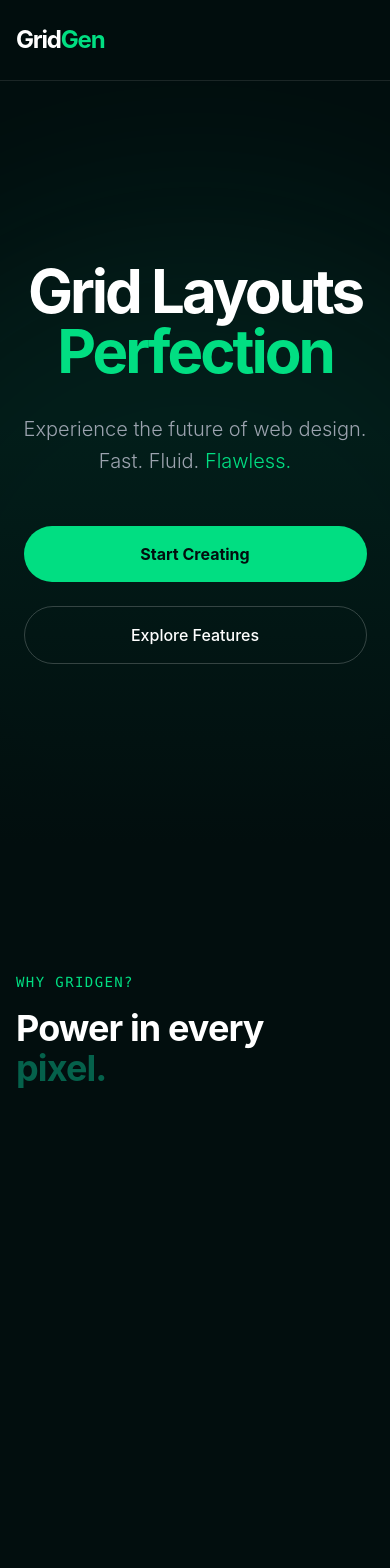
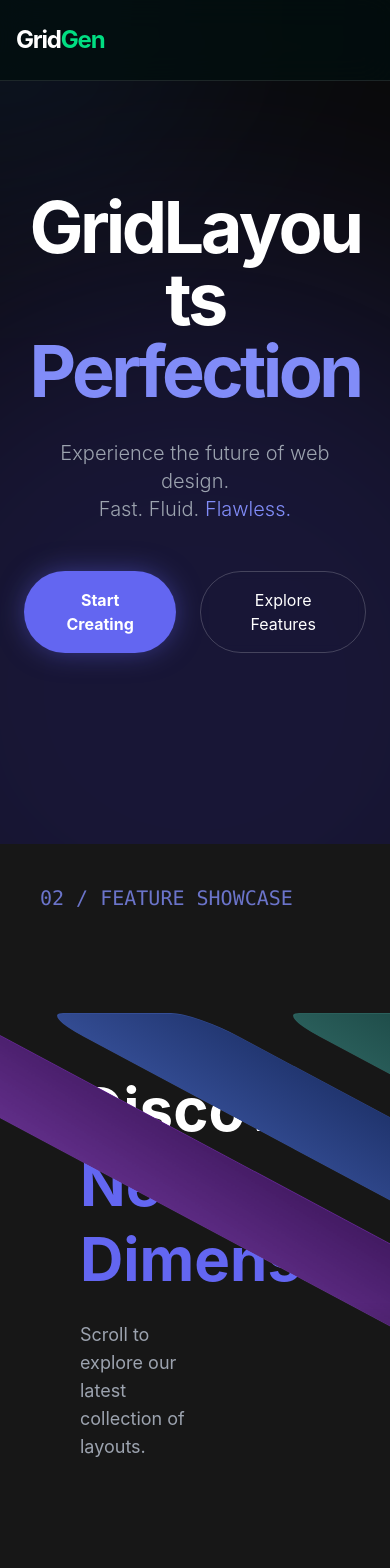
Before and after one commit to anupamraj176/GridLayoutGenrator, a React (Vite) app in the folder client/: page / in a window 390 px wide. Shown: the top 1568 px of the page. Built offline with nearby package versions, Linux system fonts and the light colour scheme; the HTML template or start-up script is replaced by a standard one.

Commit message:
Added a gsap to home page for better user expericence

```diff
--- a/client/src/components/home/Features.jsx
+++ b/client/src/components/home/Features.jsx
@@ -32,12 +32,12 @@ const Features = () => {
       gsap.from(card, {
         scrollTrigger: {
           trigger: card,
-          start: "top 80%",
-          toggleActions: "play none none reverse"
+          start: "top 85%",
+          toggleActions: "restart none none reverse"
         },
         y: 100,
         opacity: 0,
-        duration: 1,
+        duration: 0.8,
         ease: "power4.out"
       });
     });
--- a/client/src/components/home/Hero.jsx
+++ b/client/src/components/home/Hero.jsx
@@ -6,88 +6,231 @@ import { ScrollTrigger } from 'gsap/ScrollTrigger';
 
 gsap.registerPlugin(TextPlugin, ScrollTrigger);
 
+const CARDS = [
+  { id: 1, title: "Cyber Grid", subtitle: "Neon Architecture", color: "bg-purple-900" },
+  { id: 2, title: "Fluid Mesh", subtitle: "Organic Flow", color: "bg-blue-900" },
+  { id: 3, title: "Glass Morph", subtitle: "Transparent Layers", color: "bg-teal-900" },
+  { id: 4, title: "Neo Brutalism", subtitle: "Bold Structures", color: "bg-rose-900" },
+];
+
 const Hero = () => {
   const containerRef = useRef(null);
+  const heroRef = useRef(null);
+
   const titleRef = useRef(null);
   const subtitleRef = useRef(null);
   const btnRef = useRef(null);
   const circleRef = useRef(null);
+  const glowRef = useRef(null);
+
+  const scrollSectionRef = useRef(null);
+  const scrollTrackRef = useRef(null);
+  const cardsRef = useRef([]);
 
   useGSAP(() => {
+    const titleChars = titleRef.current.querySelectorAll('span.char');
+
     const tl = gsap.timeline();
 
-    // Initial Load Animation
-    tl.from(titleRef.current, {
-      y: 100,
+    tl.from(titleChars, {
+      y: 120,
       opacity: 0,
-      duration: 1.5,
+      rotateX: 80,
+      stagger: 0.04,
+      duration: 1.6,
       ease: 'power4.out'
     })
     .to(titleRef.current.querySelector('.highlight'), {
-      text: {
-        value: "Perfection",
-        delimiter: ""
-      },
+      text: "Perfection",
       duration: 1,
-      ease: "none",
-    }, "-=0.5")
+      ease: "none"
+    }, "-=1")
     .from(subtitleRef.current, {
+      y: 40,
+      opacity: 0,
+      duration: 1.2,
+      ease: 'power3.out'
+    }, "-=0.8")
+    .from(btnRef.current.children, {
       y: 30,
       opacity: 0,
-      duration: 1,
-      ease: 'power3.out'
-    }, "-=0.5")
-    .from(btnRef.current, {
-      y: 20,
-      opacity: 0,
+      stagger: 0.15,
       duration: 0.8,
       ease: 'power3.out'
-    }, "-=0.5");
+    }, "-=1");
 
-    // Scroll Parallax for Background Circle
     gsap.to(circleRef.current, {
+      y: 80,
+      scale: 1.1,
+      duration: 6,
+      repeat: -1,
+      yoyo: true,
+      ease: "sine.inOut"
+    });
+
+    const totalWidth = scrollTrackRef.current.scrollWidth - window.innerWidth;
+
+    const scrollTween = gsap.to(scrollTrackRef.current, {
+      x: -totalWidth,
+      ease: "none",
       scrollTrigger: {
-        trigger: containerRef.current,
+        trigger: scrollSectionRef.current,
+        pin: true,
+        scrub: 1,
         start: "top top",
-        end: "bottom top",
-        scrub: 1
-      },
-      y: 200,
-      scale: 1.2,
-      opacity: 0.5
+        end: `+=${totalWidth}`,
+        onUpdate: (self) => {
+          const skew = self.getVelocity() / 300;
+          gsap.to(cardsRef.current, {
+            skewX: skew,
+            overwrite: 'auto',
+            duration: 0.1
+          });
+        }
+      }
     });
+
+    cardsRef.current.forEach((card) => {
+      const img = card.querySelector('.card-image');
+      gsap.to(img, {
+        scale: 1.2,
+        x: -50,
+        ease: "none",
+        scrollTrigger: {
+          trigger: card,
+          containerAnimation: scrollTween,
+          start: "left right",
+          end: "right left",
+          scrub: true,
+        }
+      });
+    });
+
+    const moveGlow = (e) => {
+      gsap.to(glowRef.current, {
+        x: e.clientX,
+        y: e.clientY,
+        duration: 1,
+        ease: "power3.out"
+      });
+    };
+
+    window.addEventListener("mousemove", moveGlow);
+    return () => window.removeEventListener("mousemove", moveGlow);
 
   }, { scope: containerRef });
 
+  const magnetic = (e) => {
+    const rect = e.currentTarget.getBoundingClientRect();
+    const x = e.clientX - rect.left - rect.width / 2;
+    const y = e.clientY - rect.top - rect.height / 2;
+    gsap.to(e.currentTarget, {
+      x: x * 0.4,
+      y: y * 0.4,
+      duration: 0.3,
+      ease: "power3.out"
+    });
+  };
+
+  const resetMagnetic = (e) => {
+    gsap.to(e.currentTarget, {
+      x: 0,
+      y: 0,
+      duration: 0.4,
+      ease: "power3.out"
+    });
+  };
+
   return (
-    <div ref={containerRef} className="relative min-h-screen flex items-center justify-center overflow-hidden bg-brand-dark pt-20">
+    <div ref={containerRef} className="bg-neutral-950 overflow-x-hidden text-white">
 
-      {/* Background Elements */}
-      <div className="absolute inset-0 overflow-hidden pointer-events-none">
-        <div ref={circleRef} className="absolute top-1/4 left-1/2 -translate-x-1/2 w-[800px] h-[800px] bg-brand-primary/20 rounded-full blur-[100px]"></div>
-        <div className="absolute bottom-0 left-0 w-full h-1/2 bg-gradient-to-t from-brand-dark to-transparent z-10"></div>
-      </div>
+      <div
+        ref={glowRef}
+        className="fixed top-0 left-0 w-[400px] h-[400px] -translate-x-1/2 -translate-y-1/2 bg-blue-600/10 rounded-full blur-[100px] pointer-events-none z-0 mix-blend-screen"
+      />
 
-      <div className="relative z-20 max-w-7xl mx-auto px-4 sm:px-6 lg:px-8 text-center">
-        <h1 ref={titleRef} className="text-6xl md:text-8xl font-bold tracking-tighter text-white mb-8">
-          Grid Layouts <br />
-          <span className="text-brand-accent highlight">...</span>
-        </h1>
+      <section ref={heroRef} className="relative h-screen flex items-center justify-center overflow-hidden">
+        <div
+          ref={circleRef}
+          className="absolute top-1/4 left-1/2 -translate-x-1/2 w-[800px] h-[800px] bg-indigo-600/20 rounded-full blur-[120px]"
+        />
 
-        <p ref={subtitleRef} className="mt-6 max-w-2xl mx-auto text-xl md:text-2xl text-gray-400 font-light leading-relaxed">
-          Experience the future of web design. <br/>
-          Fast. Fluid. <span className="text-brand-accent">Flawless.</span>
-        </p>
+        <div className="relative z-10 text-center max-w-7xl mx-auto px-6">
+          <h1 ref={titleRef} className="text-7xl md:text-9xl font-bold tracking-tighter mb-8 perspective-1000">
+            {"Grid Layouts".split("").map((c, i) => (
+              <span key={i} className="char inline-block origin-bottom">{c}</span>
+            ))}
+            <br />
+            <span className="text-indigo-400 highlight">...</span>
+          </h1>
 
-        <div ref={btnRef} className="mt-12 flex flex-col sm:flex-row justify-center gap-6">
-          <a href="#generator" className="group relative px-8 py-4 bg-brand-accent text-brand-dark font-bold rounded-full overflow-hidden transition-transform hover:scale-105">
-            <span className="relative z-10">Start Creating</span>
-            <div className="absolute inset-0 bg-white opacity-0 group-hover:opacity-20 transition-opacity duration-300"></div>
-          </a>
-          <a href="#features" className="px-8 py-4 border border-white/20 text-white font-medium rounded-full hover:bg-white/5 transition-colors">
-            Explore Features
-          </a>
+          <p ref={subtitleRef} className="mt-6 max-w-2xl mx-auto text-xl md:text-2xl text-gray-400 font-light">
+            Experience the future of web design.<br />
+            Fast. Fluid. <span className="text-indigo-400">Flawless.</span>
+          </p>
+
+          <div ref={btnRef} className="mt-12 flex justify-center gap-6">
+            <button
+              onMouseMove={magnetic}
+              onMouseLeave={resetMagnetic}
+              className="px-10 py-4 bg-indigo-500 text-white font-bold rounded-full shadow-[0_0_30px_-5px_rgba(99,102,241,0.6)]"
+            >
+              Start Creating
+            </button>
+
+            <button
+              onMouseMove={magnetic}
+              onMouseLeave={resetMagnetic}
+              className="px-10 py-4 border border-white/20 hover:bg-white/5 rounded-full backdrop-blur-sm transition-colors"
+            >
+              Explore Features
+            </button>
+          </div>
         </div>
+      </section>
+
+      <section ref={scrollSectionRef} className="relative h-screen overflow-hidden bg-neutral-900">
+        <div className="absolute top-10 left-10 z-10">
+          <h2 className="text-xl font-mono text-indigo-400/80">02 / FEATURE SHOWCASE</h2>
+        </div>
+
+        <div ref={scrollTrackRef} className="flex h-full items-center pl-20 pr-20 gap-20 w-max">
+          <div className="w-[30vw] shrink-0">
+            <h3 className="text-6xl font-bold leading-tight">
+              Discover<br />
+              <span className="text-indigo-500">New Dimensions</span>
+            </h3>
+            <p className="mt-6 text-gray-400 text-lg">
+              Scroll to explore our latest collection of layouts.
+            </p>
+          </div>
+
+          {CARDS.map((card, i) => (
+            <div
+              key={card.id}
+              ref={el => cardsRef.current[i] = el}
+              className={`relative w-[40vw] h-[60vh] ${card.color} shrink-0 rounded-3xl overflow-hidden group border border-white/10`}
+            >
+              <div className="card-image absolute inset-0 bg-gradient-to-br from-white/10 to-black/40 scale-110" />
+
+              <div className="absolute bottom-0 left-0 p-10 w-full bg-gradient-to-t from-black/80 to-transparent">
+                <h4 className="text-4xl font-bold">{card.title}</h4>
+                <p className="text-indigo-300 mt-2 font-mono">{card.subtitle}</p>
+              </div>
+            </div>
+          ))}
+
+          <div className="w-[30vw] shrink-0 flex items-center justify-center">
+            <div className="text-center">
+              <p className="text-2xl text-gray-500">Next Step</p>
+              <h3 className="text-5xl font-bold mt-2">Get Started</h3>
+            </div>
+          </div>
+        </div>
+      </section>
+
+      <div className="h-screen flex items-center justify-center bg-black">
+        <p className="text-neutral-600">Footer / Next Section</p>
       </div>
     </div>
   );
```
